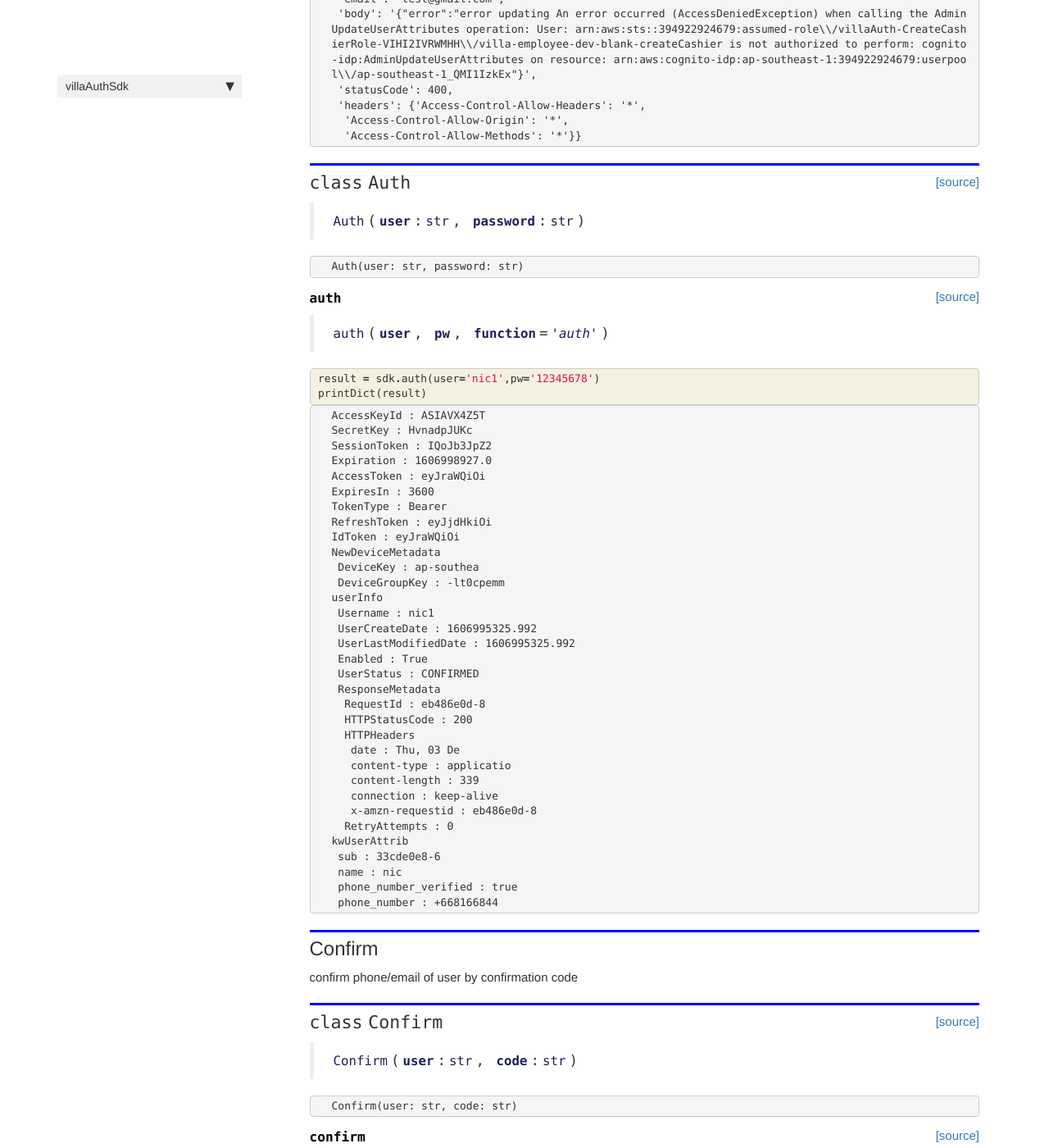
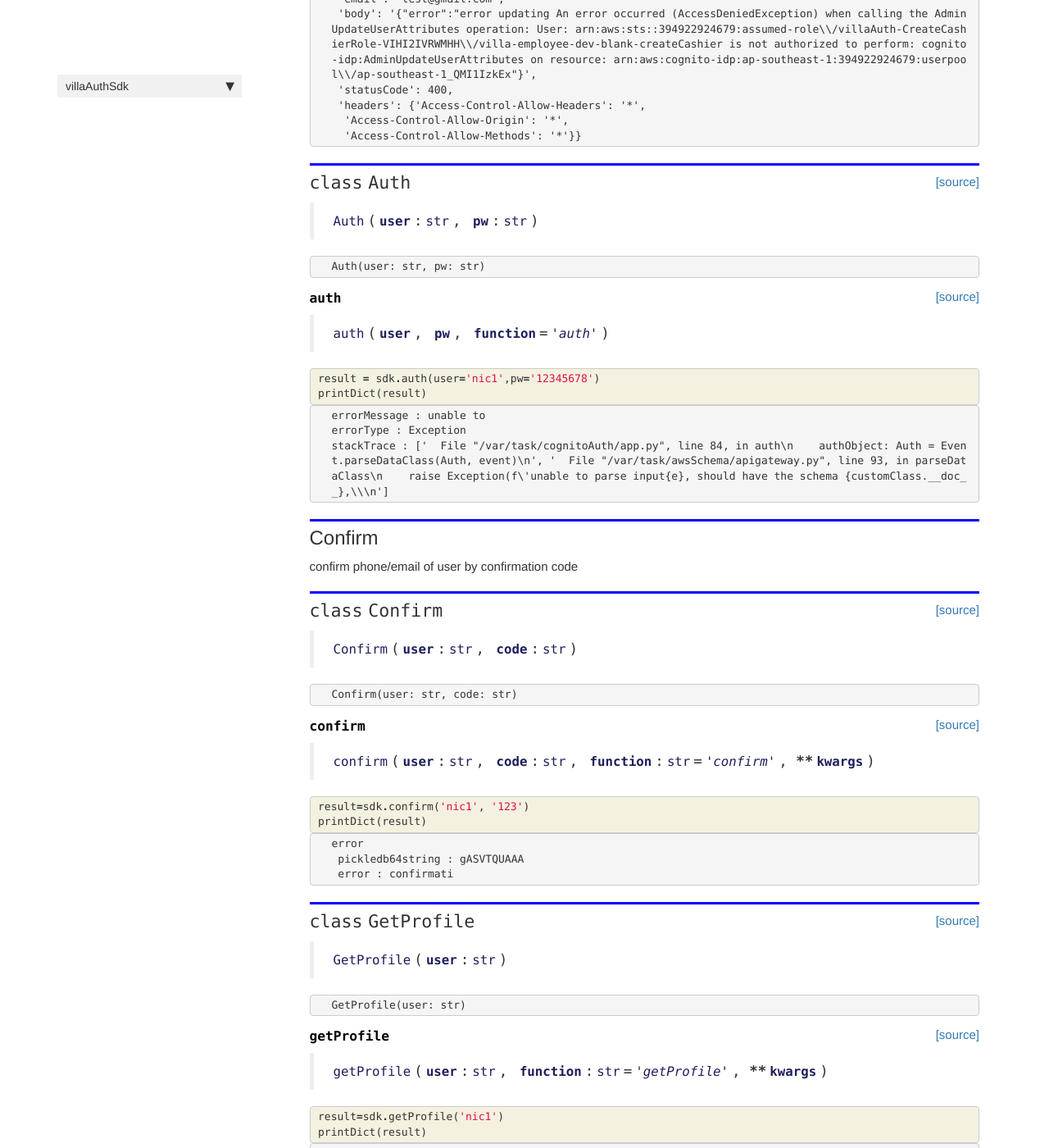
Before and after one commit to thanakijwanavit/authsdk, a Jekyll site: the page built from docs/authSdk.html, in a window 1280 px wide and 1400 px high, scrolled down 1554 px. Shown: the whole window at 82% size. Built offline with Jekyll 4.4.1, drawn with Linux system fonts in a browser that asks for light colours; nearby versions of some CDN libraries; comment, search, counter and statistics services are not loaded.

Commit message:
change password to pw in auth

```diff
--- a/docs/authSdk.html
+++ b/docs/authSdk.html
@@ -210,10 +210,10 @@ nb_path: "authSdk.ipynb"
 
 
 <div class="output_markdown rendered_html output_subarea ">
-<h2 id="Auth" class="doc_header"><code>class</code> <code>Auth</code><a href="https://github.com/thanakijwanavit/pynamologger/tree/master/villaAuthSdk/auth.py#L64" class="source_link" style="float:right">[source]</a></h2><blockquote><p><code>Auth</code>(<strong><code>user</code></strong>:<code>str</code>, <strong><code>password</code></strong>:<code>str</code>)</p>
+<h2 id="Auth" class="doc_header"><code>class</code> <code>Auth</code><a href="https://github.com/thanakijwanavit/pynamologger/tree/master/villaAuthSdk/auth.py#L64" class="source_link" style="float:right">[source]</a></h2><blockquote><p><code>Auth</code>(<strong><code>user</code></strong>:<code>str</code>, <strong><code>pw</code></strong>:<code>str</code>)</p>
 </blockquote>
 
-<pre><code>Auth(user: str, password: str)</code></pre>
+<pre><code>Auth(user: str, pw: str)</code></pre>
 
 </div>
 
@@ -277,39 +277,9 @@ nb_path: "authSdk.ipynb"
 <div class="output_area">
 
 <div class="output_subarea output_stream output_stdout output_text">
-<pre>AccessKeyId : ASIAVX4Z5T
-SecretKey : HvnadpJUKc
-SessionToken : IQoJb3JpZ2
-Expiration : 1606998927.0
-AccessToken : eyJraWQiOi
-ExpiresIn : 3600
-TokenType : Bearer
-RefreshToken : eyJjdHkiOi
-IdToken : eyJraWQiOi
-NewDeviceMetadata
- DeviceKey : ap-southea
- DeviceGroupKey : -lt0cpemm
-userInfo
- Username : nic1
- UserCreateDate : 1606995325.992
- UserLastModifiedDate : 1606995325.992
- Enabled : True
- UserStatus : CONFIRMED
- ResponseMetadata
-  RequestId : eb486e0d-8
-  HTTPStatusCode : 200
-  HTTPHeaders
-   date : Thu, 03 De
-   content-type : applicatio
-   content-length : 339
-   connection : keep-alive
-   x-amzn-requestid : eb486e0d-8
-  RetryAttempts : 0
-kwUserAttrib
- sub : 33cde0e8-6
- name : nic
- phone_number_verified : true
- phone_number : +668166844
+<pre>errorMessage : unable to
+errorType : Exception
+stackTrace : [&#39;  File &#34;/var/task/cognitoAuth/app.py&#34;, line 84, in auth\n    authObject: Auth = Event.parseDataClass(Auth, event)\n&#39;, &#39;  File &#34;/var/task/awsSchema/apigateway.py&#34;, line 93, in parseDataClass\n    raise Exception(f\&#39;unable to parse input{e}, should have the schema {customClass.__doc__},\\\n&#39;]
 </pre>
 </div>
 </div>
--- a/villaAuthSdk/__init__.py
+++ b/villaAuthSdk/__init__.py
@@ -1 +1 @@
-__version__ = "0.0.9"
+__version__ = "0.0.10"
--- a/villaAuthSdk/auth.py
+++ b/villaAuthSdk/auth.py
@@ -63,10 +63,10 @@ def createCashier(self,data={}, function= 'createCashier'):
 @dataclass
 class Auth:
   user: str
-  password: str
+  pw: str
 @add_method(AuthSdk)
 def auth(self,user,pw, function= 'auth'):
-  payload = Auth(user=user, password=pw).to_dict()
+  payload = Auth(user=user, pw=pw).to_dict()
   return self.generalInvoke(body=payload,function=function)
 
 # Cell
```
Also changed, not shown: 2 other files.
